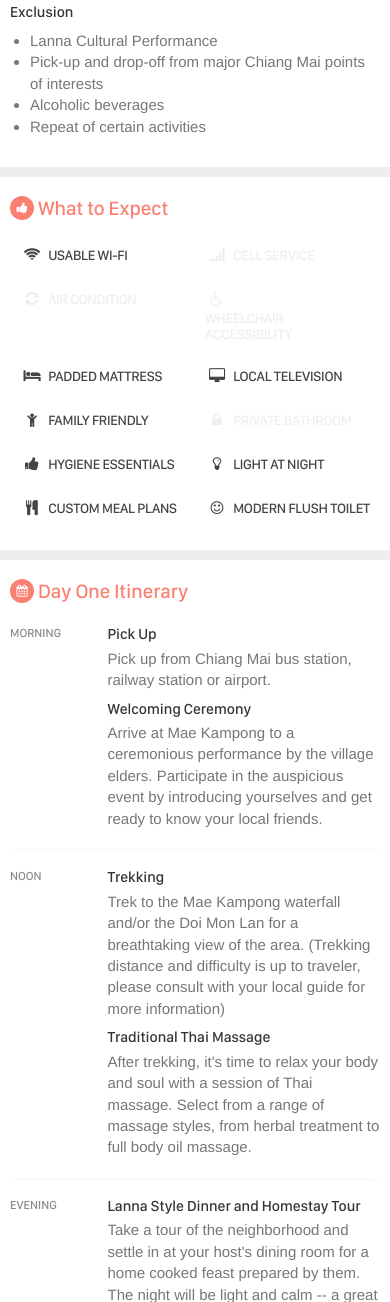
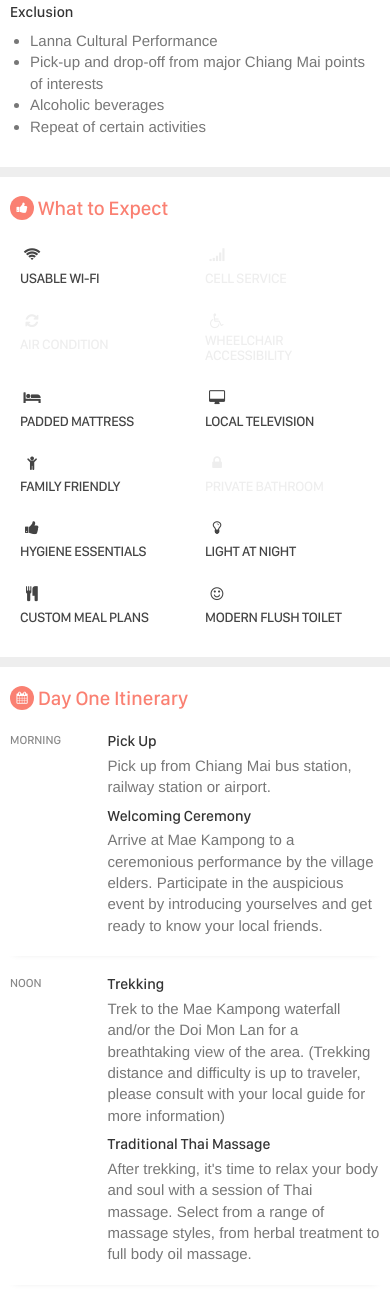
Before and after one commit to lightningthunder/lightningthunder.github.io, a PHP site: page /details.html in a window 390 px wide. Shown: the part 2383-3685 px from the top of the page. Run offline with PHP 8.4, Linux system fonts and the light colour scheme; some libraries are stand-ins or nearby versions.

Commit message:
Fixing spiders

```diff
--- a/css/la_details.css
+++ b/css/la_details.css
@@ -543,6 +543,7 @@ body
 
 	.container {
 		width: 100%;
+		overflow: hidden;
 	}
 
 	hr
@@ -637,6 +638,10 @@ body
 		text-decoration: line-through;
 	}
 
+	.trip-content .expectations .expectations-spider .fa
+	{
+		display: block;
+	}
 
 	.trip-content .expectations ul li span.local-says
 	{
```
